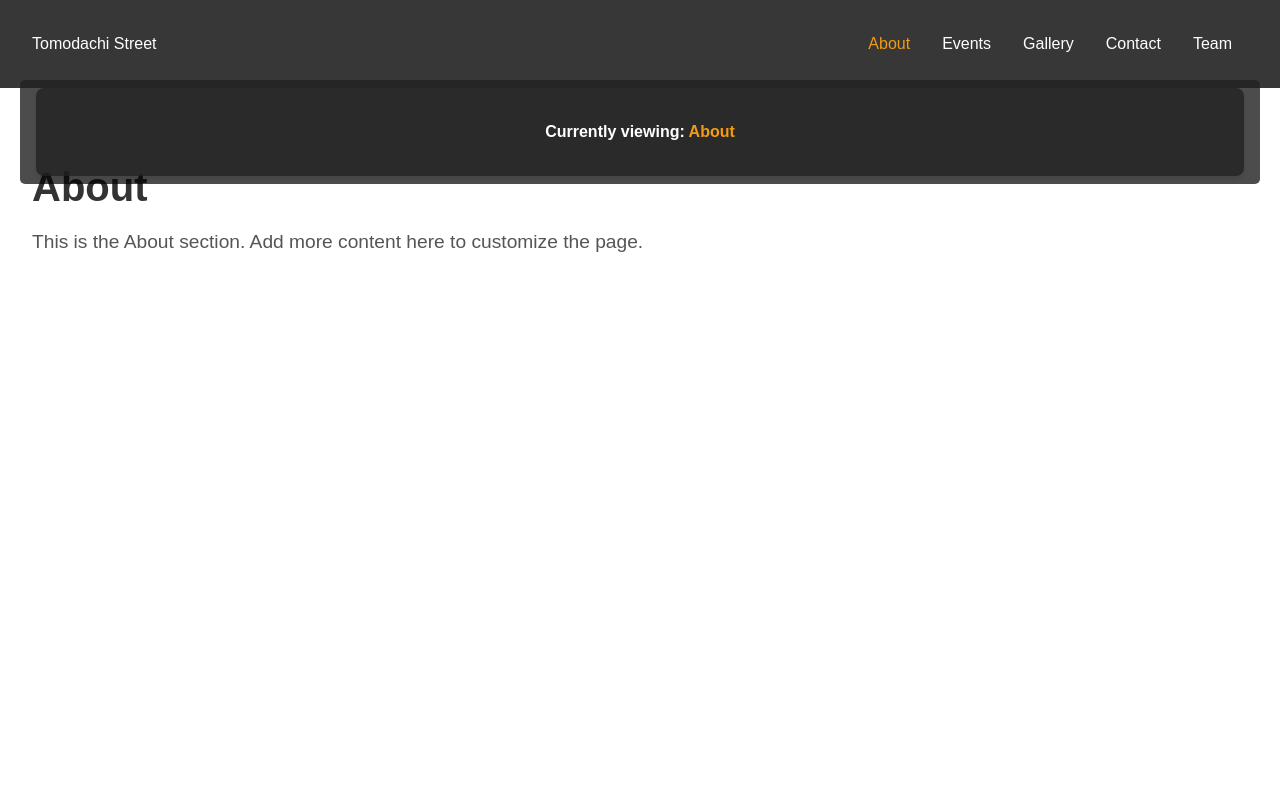
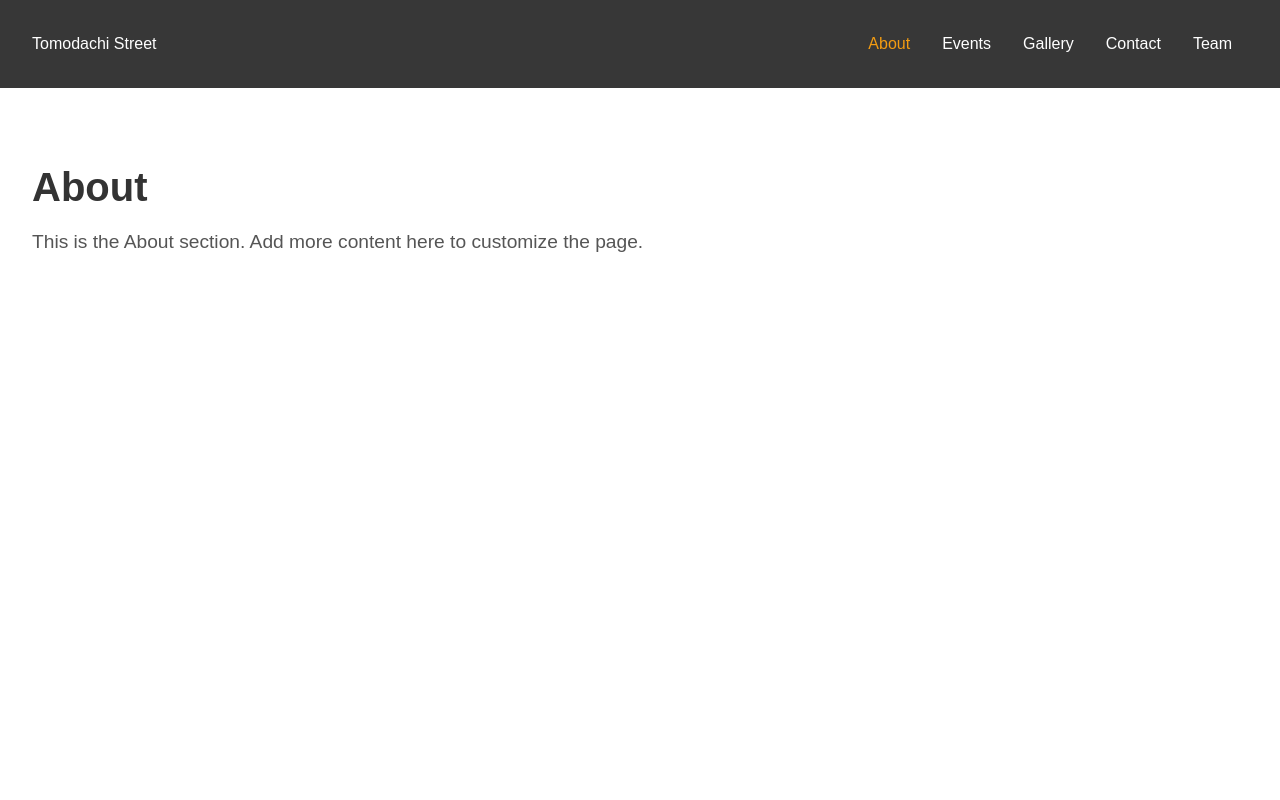
Before and after one commit to Tomodachi-Street/Tomodachi-Street, a React (Vite) app: page / in a window 1280 px wide. Shown: the top 800 px of the page. Built offline with nearby package versions, Linux system fonts and the light colour scheme.

Commit message:
Removed Radio Hover Button from website

```diff
--- a/src/App.jsx
+++ b/src/App.jsx
@@ -58,9 +58,6 @@ const App = () => {
 
       {/* Main content container */}
       <div className="content">
-        <div className="radio-container-wrapper">
-          <Radio nav={nav} />
-        </div>
 
         <div className="sections-container">
           {['About', 'Events', 'Gallery', 'Contact'].map((section) => (
```
